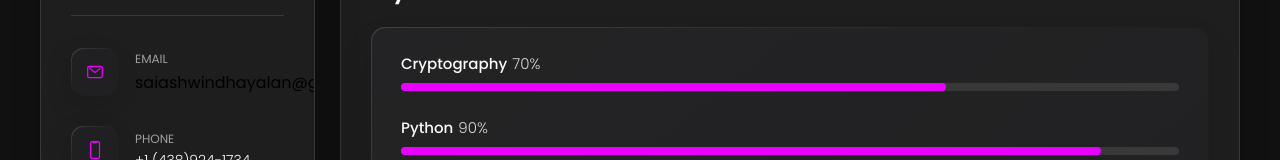
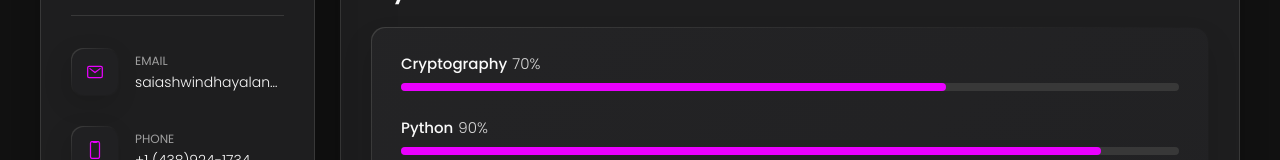
Before and after one commit to Sai-Ashwin/SaiAshwinPortfolio.github.io, a plain HTML site: page index.html in a window 1280 px wide. Shown: the part 604-764 px from the top of the page. Drawn offline with nearby package versions, Linux system fonts and the light colour scheme.

Commit message:
Update index.html

```diff
--- a/index.html
+++ b/index.html
@@ -78,7 +78,7 @@
             <div class="contact-info">
               <p class="contact-title">Email</p>
 
-              <a href="mailto:saiashwindhayalan@gmail.com" class="contact-link"></a>saiashwindhayalan@gmail.com</a>
+              <a href="mailto:saiashwindhayalan@gmail.com" class="contact-link">saiashwindhayalan@gmail.com</a>
             </div>
 
           </li>
```
